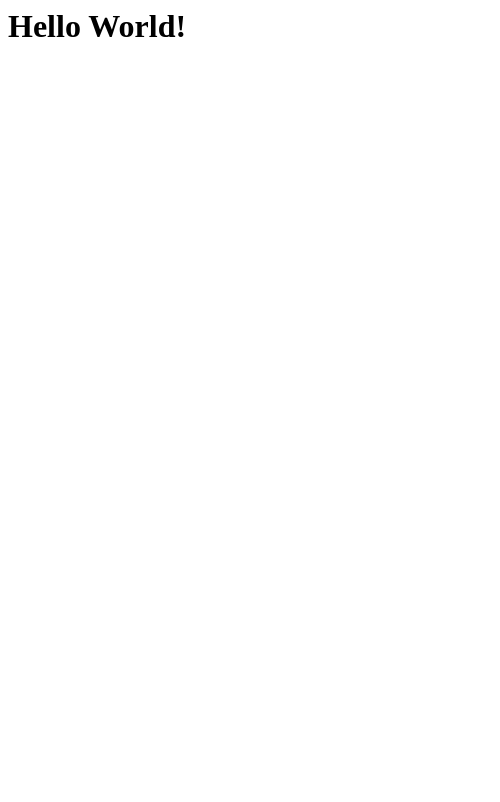
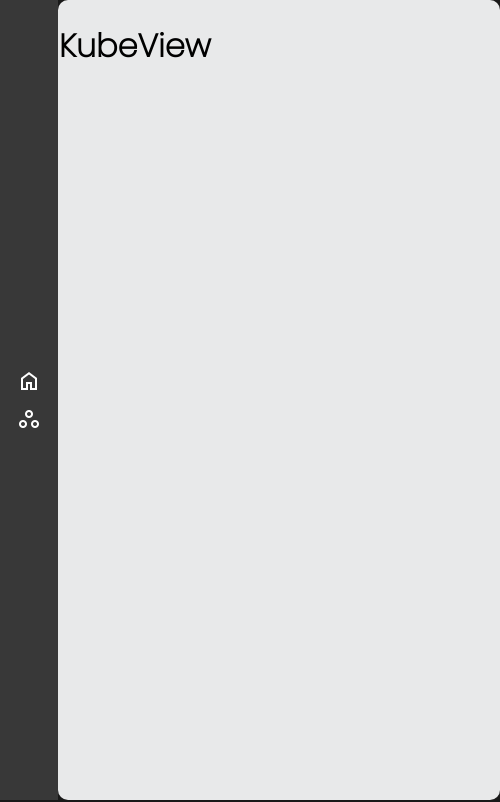
Before and after one commit to megatrix97/KubeView, an Electron app: page start-screen.html in a window 500 px wide. Drawn offline with nearby package versions, Linux system fonts and the light colour scheme.

Commit message:
initial ui changes

```diff
--- a/main.js
+++ b/main.js
@@ -3,7 +3,8 @@ const { app, BrowserWindow } = require('electron')
 const createWindow = () => {
     window = new BrowserWindow({
         width: 500,
-        height: 500
+        height: 500,
+        autoHideMenuBar: true
     })
 
     window.loadFile('start-screen.html')
--- a/start-screen.html
+++ b/start-screen.html
@@ -1,10 +1,40 @@
 <html>
-<title>
 
-</title>
+<head>
+    <link rel="stylesheet"
+        href="https://fonts.googleapis.com/css2?family=Material+Symbols+Outlined:opsz,wght,FILL,GRAD@48,400,0,0" />
+    <link rel="stylesheet" href="styles.css" />
+    <link rel="preconnect" href="https://fonts.googleapis.com">
+    <link rel="preconnect" href="https://fonts.gstatic.com" crossorigin>
+    <link href="https://fonts.googleapis.com/css2?family=Poppins:wght@200&display=swap" rel="stylesheet">
+</head>
 
 <body>
-    <h1>Hello World!</h1>
+    <div class="flex-container">
+        <div class="menu-nav-bar">
+            <ul>
+                <li>
+                    <a href="#">
+                        <span class="material-symbols-outlined menu-item">
+                            home
+                        </span>
+                    </a>
+                </li>
+                <li>
+                    <a href="#">
+                        <span class="material-symbols-outlined menu-item">
+                            workspaces
+                        </span>
+                    </a>
+                </li>
+            </ul>
+        </div>
+        <div class="base-container">
+            <div class="base-container-skeleton">
+                <h1>KubeView</h1>
+            </div>
+        </div>
+    </div>
 </body>
 
 </html>
--- /dev/null
+++ b/styles.css
@@ -0,0 +1,57 @@
+body {
+    background-color: #191919;
+    padding: 0px;
+    margin: 0px;
+    font-family: 'Poppins', sans-serif;
+}
+
+.flex-container {
+    display: flex;
+    padding: 0px;
+    margin: 0px;
+    height: 100%;
+    width: 100%;
+}
+
+.menu-nav-bar {
+    display: flex;
+    align-items: center;
+    padding: 10px;
+    background-color: rgb(56, 56, 56);
+}
+
+.menu-nav-bar ul {
+    list-style-type: none;
+    height: inherit;
+    width: inherit;
+    padding: 0px;
+    margin: 0px;
+}
+
+.menu-item {
+    color: #fff;
+    padding: 5px;
+    margin: 2px;
+    border-radius: 5px;
+    transition: 0.2s;
+}
+
+.menu-item:hover {
+    background-color: #fff;
+    color: #191919;
+    transform: scale(1.2);
+}
+
+.base-container {
+    background-color: #E8E9EA;
+    width: 100%;
+    height: 100%;
+    border-radius: 10px;
+}
+
+.base-container-skeleton {
+    width: inherit;
+    height: inherit;
+    padding: 1px;
+    margin: 0px;
+}
```
